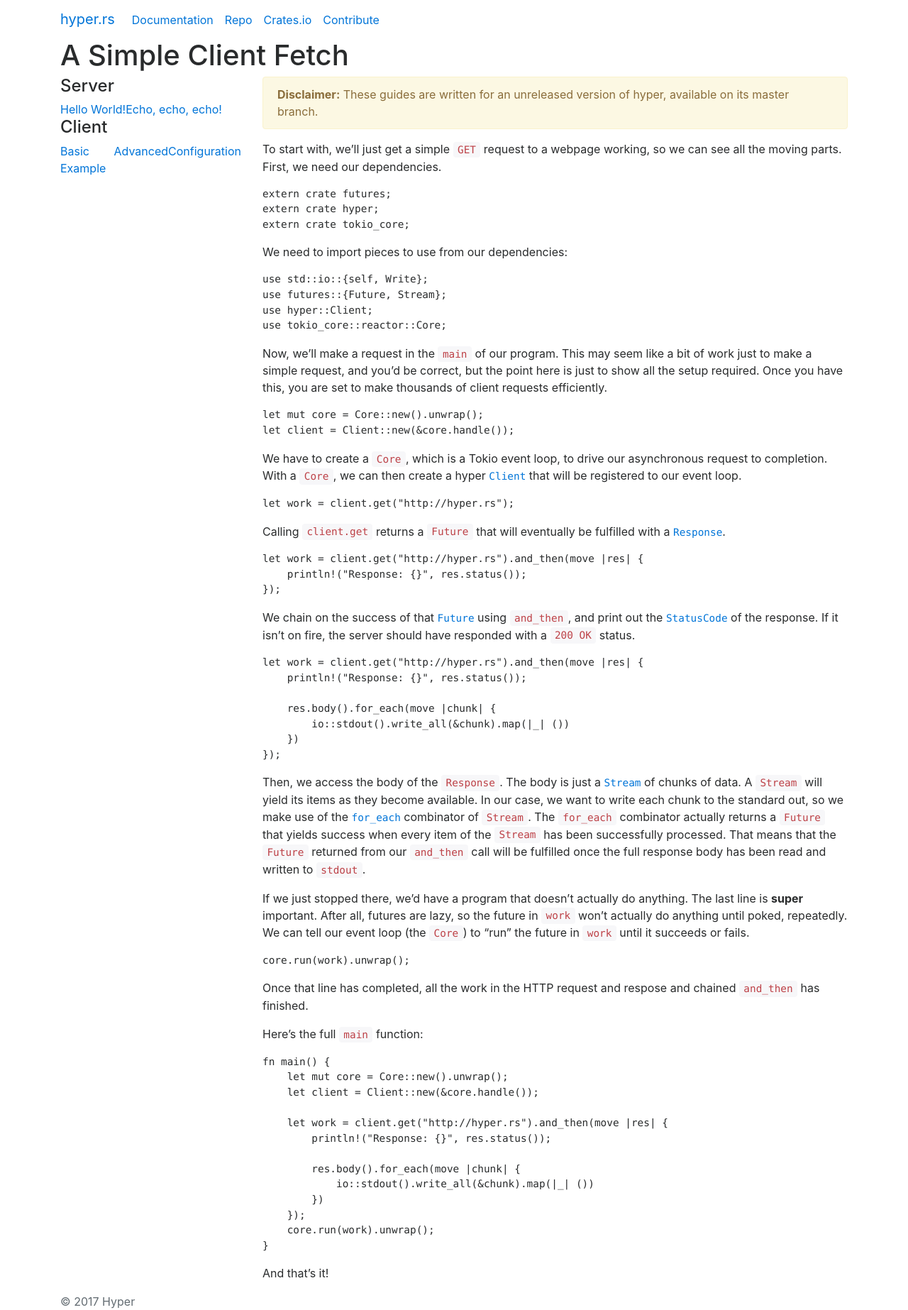
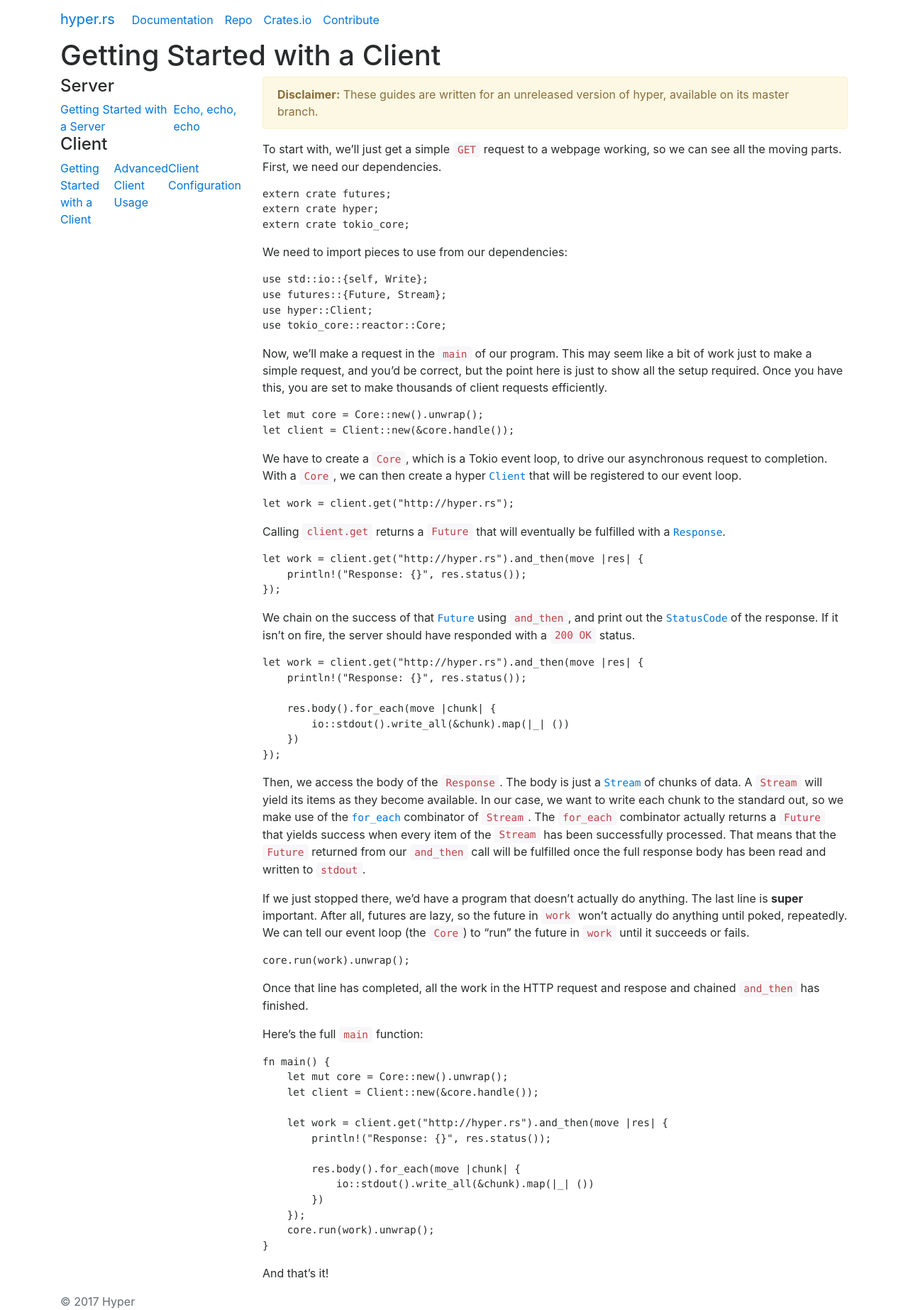
Before and after one commit to hyperium/hyperium.github.io, a Jekyll site: the page built from _guides/client/basic.md, in a window 1280 px wide. Shown: the whole page at 71% size. Built offline with Jekyll 4.4.1, drawn with Linux system fonts in a browser that asks for light colours.

```diff
--- a/_guides/client/basic.md
+++ b/_guides/client/basic.md
@@ -1,5 +1,5 @@
 ---
-title: A Simple Client Fetch
+title: Getting Started with a Client
 ---
 
 To start with, we'll just get a simple `GET` request to a webpage working,
--- /dev/null
+++ b/_includes/guide_ul.html
@@ -0,0 +1,11 @@
+
+<section class="guide-topic">
+  <h4 class="guide-topic-title">{{ topic.title }}</h4>
+  <ul class="nav">
+  {% for guide in  topic.guides %}
+    {% assign guide_url = guide | prepend:"/" | prepend: topic.path | prepend:"/guides" | append:"/" %}
+    {% assign p = site.guides | where:"url", guide_url | first %}
+    <li {% if guide_url == page.url %}class="active"{% endif %}><a href="{{ p.url }}">{{ p.title }} </a></li>
+  {% endfor %}
+  </ul>
+</section>
--- a/_layouts/guide.html
+++ b/_layouts/guide.html
@@ -14,21 +14,12 @@
       <div class="row">
         <aside class="col-md-3 hyper-sidebar">
           <nav>
-            <section class="guide-topic">
-              <h4 class="guide-topic-title">Server</h4>
-              <ul class="nav">
-                <li><a href="/guides/server/hello-world">Hello World!</a></li>
-                <li><a href="/guides/server/echo">Echo, echo, echo!</a></li>
-              </ul>
-            </section>
-            <section class="guide-topic">
-              <h4 class="guide-topic-title">Client</h4>
-              <ul class="nav">
-                <li><a href="/guides/client/basic">Basic Example</a></li>
-                <li><a href="/guides/client/advanced">Advanced</a></li>
-                <li><a href="/guides/client/configuration">Configuration</a></li>
-              </ul>
-            </section>
+            {% assign topics = site.data.guides | first %}
+            {% for guides in topics.guides %}
+            {% assign topic_sub_url = guides | prepend:"/" %}
+            {% assign topic = site.data.guides | where: "path", topic_sub_url | first %}
+            {% include guide_ul.html topic=topic %}
+            {% endfor %}
           </nav>
         </aside>
         <article class="col-md-9 hyper-content">
```
Also changed, not shown: css/main.scss (+9 -0 lines).
